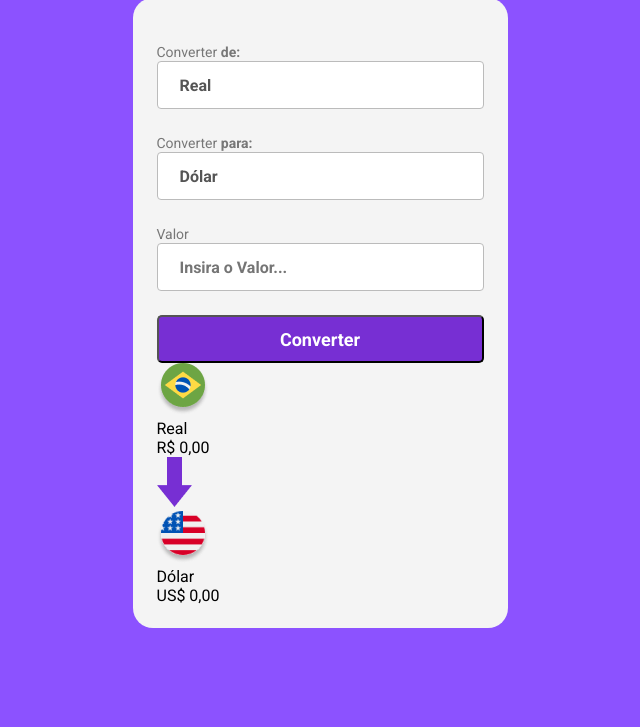
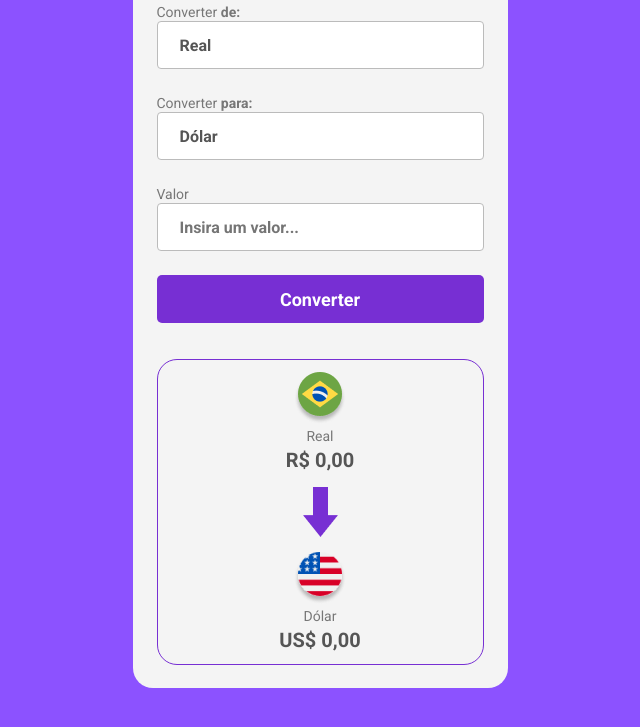
Before and after one commit to Leo22341/Leoconversor-de-moeda, a plain HTML site: page index.html in a window 1280 px wide. Shown: the part 267-994 px from the top of the page, without its empty margins (320-960 px from the left). Before the commit the page ends 895 px from the top, so only its background shows below. Drawn offline with Linux system fonts and the light colour scheme.

Commit message:
finalizei o css

```diff
--- a/assets/css/style.css
+++ b/assets/css/style.css
@@ -3,7 +3,8 @@
     padding: 0;
     box-sizing: border-box;
     font-family: 'Roboto', sans-serif;
-    outline: none; /*comando remove a linha azul na caixa de seleção*/
+    outline: none;
+    /*comando remove a linha azul na caixa de seleção*/
 }
 
 body {
@@ -11,27 +12,28 @@ body {
 }
 
 #logo {
+    margin-left: 50px;
     width: 300px;
     display: block;
-    margin: 20px auto;
+    margin: 0 auto;
 }
 
 main {
+    margin-left: 150px;
     background: #F4F4F4;
     width: 375px;
     display: block;
+    margin: 0 auto 40px;
     border-radius: 20px;
-    margin: 0 auto;
-    padding: 44px 24px 23px ;
+    padding: 44px 24px 23px;
 }
 
 label {
     color: #777;
     font-size: 14px;
-    font-weight: 400;
 }
 
-select, input{
+select, input {
     appearance: none; /*comando para retirar a seta da caixa do select*/
     background: #FFF;
     border: 1px solid #BBB;
@@ -43,15 +45,60 @@ select, input{
     font-size: 16px;
     font-weight: 700;
     color: #555;
+    cursor: pointer;
 }
 
 button {
     border-radius: 5px;
     background: #772FD3;
-    width: 327px;
+    width: 100%;
     height: 48px;
+    border: none;
     color: #FFF;
     font-size: 18px;
     font-weight: 700;
+    cursor: pointer;
+}
 
+button:hover {
+    opacity: 0.8;
 }
+
+button:active {
+    opacity: 0.6;
+}
+
+section {
+    border-radius: 20px;
+    border: 1px solid #772FD3;
+    width: 327px;
+    margin-top: 36px;
+    padding: 12px;
+
+    display: flex;
+    flex-direction: column;
+    align-items: center;
+}
+
+.arrow-img {
+    margin: 15px 0;
+}
+
+.currency-box {
+    display: flex;
+    flex-direction: column;
+    align-items: center;
+    gap: 4px; /*serve para distanciar os itens dentro de uma div*/
+}
+
+.currency {
+    color: #777;
+    font-size: 14px;
+    font-weight: 400;
+}
+
+.currency-value {
+    color: #555;
+    font-size: 20px;
+    font-weight: 700;
+}
--- a/index.html
+++ b/index.html
@@ -33,24 +33,24 @@
 
         <label>
             Valor
-            <input placeholder="Insira o Valor...">
+            <input placeholder="Insira um valor...">
         </label>
 
         <button>Converter</button>
 
         <section>
-            <div>
+            <div class="currency-box">
                 <img src="./assets/img/real.png" alt="Real-Brasileiro">
-                <p>Real</p>
-                <p>R$ 0,00</p>
+                <p class="currency">Real</p>
+                <p class="currency-value">R$ 0,00</p>
             </div>
 
-            <img src="./assets/img/arrow.png" alt="Seta">
+            <img class="arrow-img" src="./assets/img/arrow.png" alt="Seta">
 
-            <div>
+            <div class="currency-box">
                 <img src="./assets/img/dollar.png" alt="Dollar-Americano">
-                <p>Dólar</p>
-                <p>US$ 0,00</p>
+                <p class="currency">Dólar</p>
+                <p class="currency-value">US$ 0,00</p>
             </div>
         </section>
 
```
Also changed, not shown: assets/img/undraw_savings_re_eq4w.svg (added).
